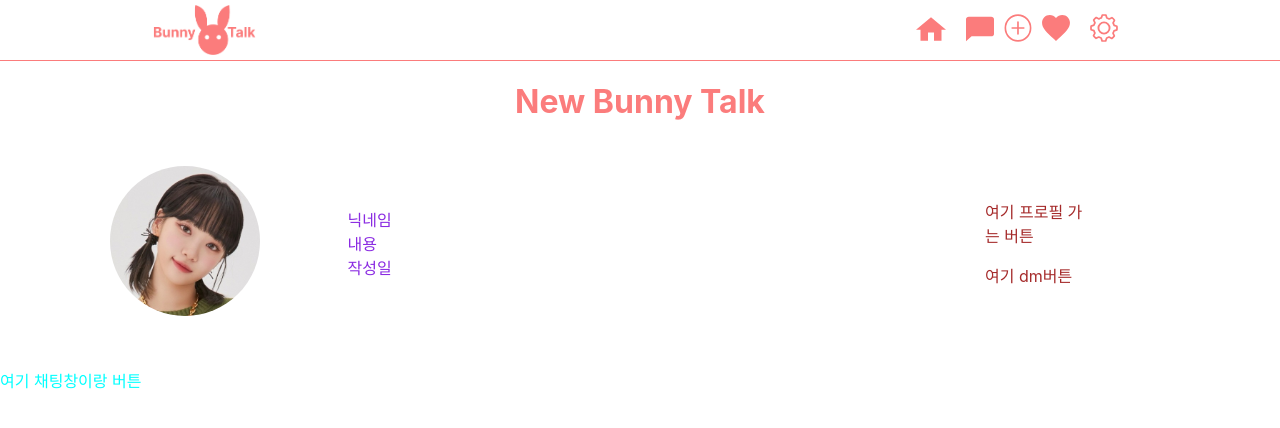
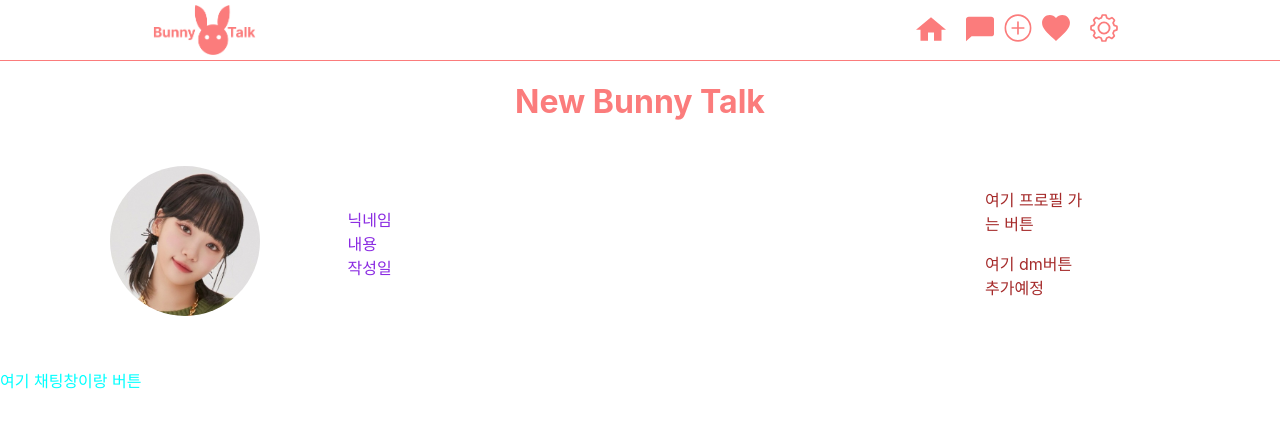
Before and after one commit to Bunny-pit/bunny-pit, a React (Create React App) app in the folder CLIENT/: page /main/home in a window 1280 px wide. Shown: the top 428 px of the page. Built offline with nearby package versions, Linux system fonts and the light colour scheme.

Commit message:
feat:유저홈/유저메인 분리, css 모듈분리, 컴포넌트명 변경, 라우트 추가, 왜 푸시안되는데

```diff
--- a/CLIENT/src/main/main_home.jsx
+++ b/CLIENT/src/main/main_home.jsx
@@ -136,7 +136,7 @@ function MainHomeVisitorBook() {
                     </div>
                     <div className={MainHomeStyles.visitorButton}>
                         <p>여기 프로필 가는 버튼</p>
-                        <p>여기 dm버튼</p>
+                        <p>여기 dm버튼 추가예정</p>
                     </div>
                 </div>
             </>
```
Also changed, not shown: CLIENT/public/assets/book_mark_icon.svg (renamed from CLIENT/public/assets/bookmark_icon.svg).
